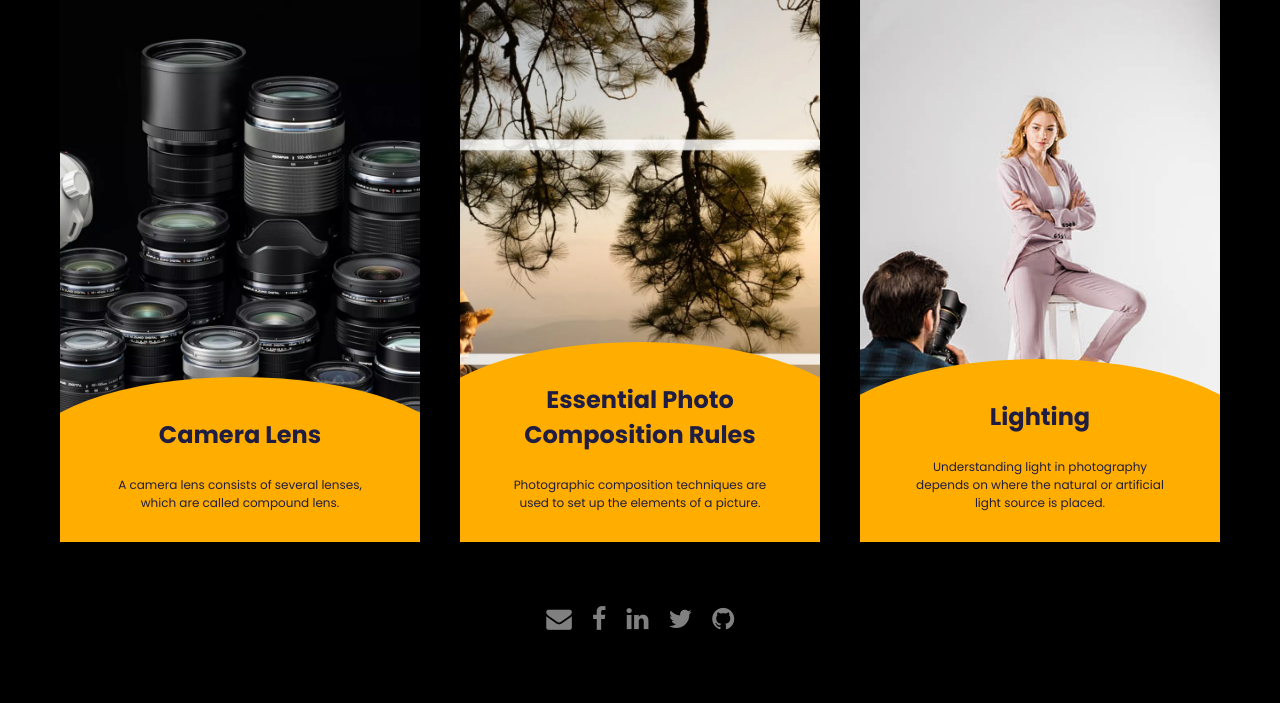
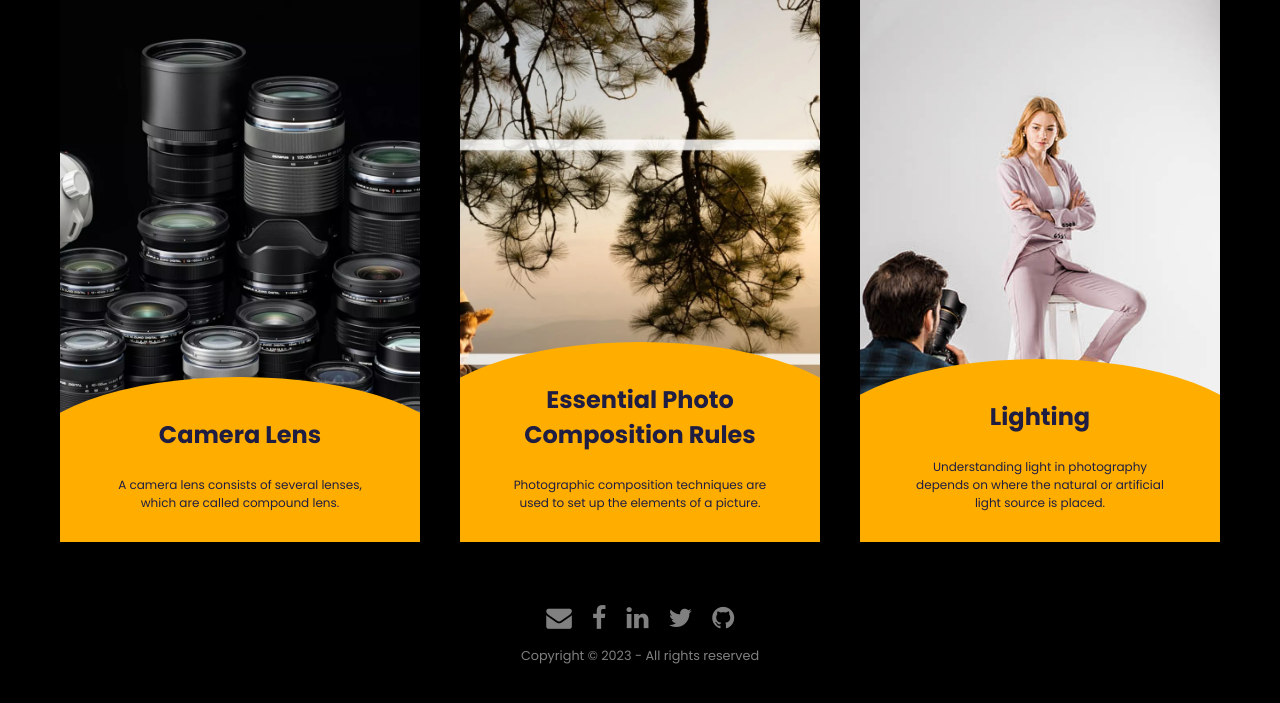
Before and after one commit to Banuk2001/photographyhandbook, a plain HTML site: page index.html in a window 1280 px wide. Shown: the part 2550-3253 px from the top of the page. Drawn offline with Linux system fonts and the light colour scheme.

Commit message:
Update index.html

```diff
--- a/index.html
+++ b/index.html
@@ -435,7 +435,7 @@
           </a>
         </div>
 
-        <div class="row-center">
+        <div class="row">
           Copyright © 2023 - All rights reserved
         </div>
       </div>
```
